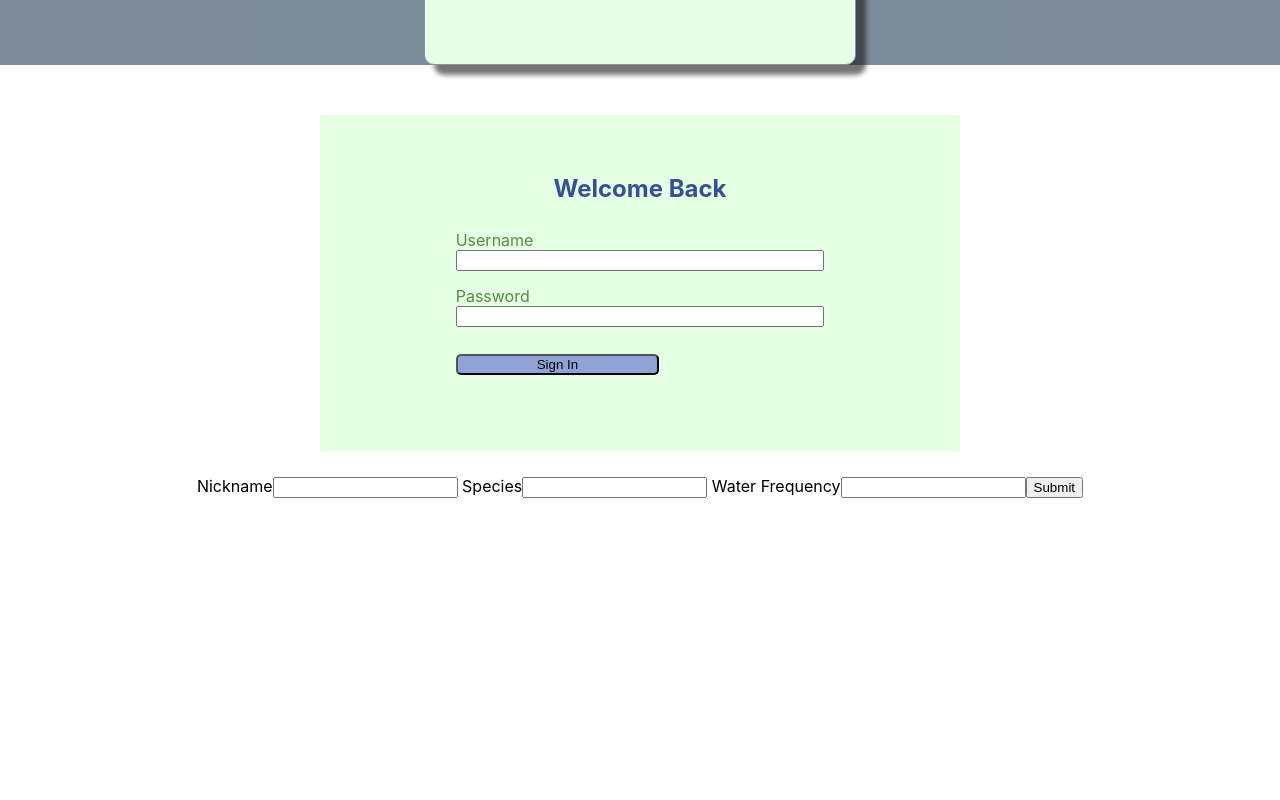
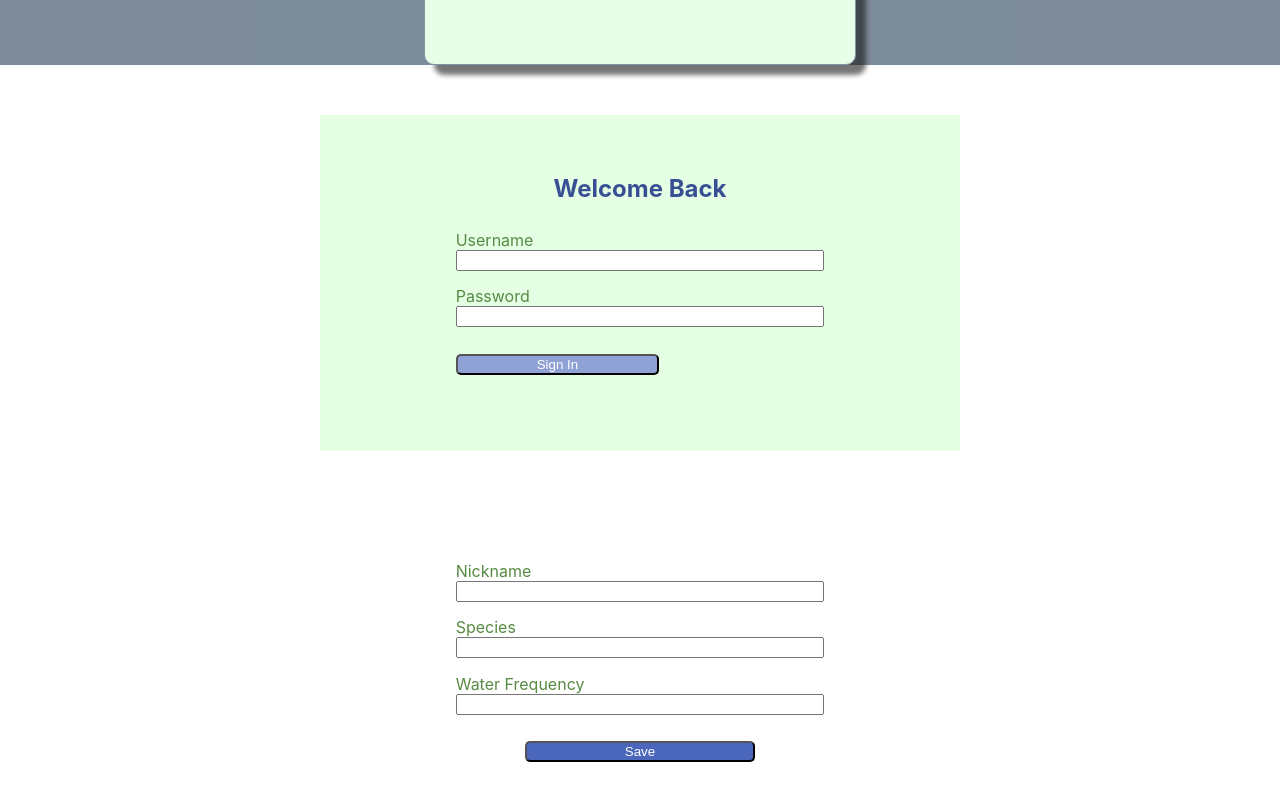
Before and after one commit to WaterMyPlants-TeamPlants/Front-End, a React (Create React App) app: page /editplant in a window 1280 px wide. Shown: the part 645-1445 px from the top of the page. Before the commit the page ends 1159 px from the top, so only its background shows below. Built offline with nearby package versions, Linux system fonts and the light colour scheme.

Commit message:
Finished all the CSS styling for both the Login and Create a Plant forms.

```diff
--- a/src/components/CreatePlantForm.js
+++ b/src/components/CreatePlantForm.js
@@ -1,6 +1,7 @@
 import React, { useState } from 'react';
 import * as yup from 'yup';
 import createPlantSchema from '../validation/CreatePlantFormSchema';
+import styled from 'styled-components';
 
 // Create Plant Form Empty Objects
 const blankCreatePlantForm = {
@@ -60,7 +61,7 @@ function CreatePlantForm(props) {
 
     return (
         <div>
-            <form onSubmit = {uponSubmitCreatePlant} >
+            <StyledPlantForm onSubmit = {uponSubmitCreatePlant} >
                 <label> Nickname
                     <input name = 'nickname'
                      type = 'text'
@@ -81,16 +82,48 @@ function CreatePlantForm(props) {
                      value = {createPlantFormValues.waterfrequency}
                      onChange = {changeCreatePlantValues} />
                 </label>
-                <button>Submit</button>
-            </form>
+                <button>Save</button>
+            </StyledPlantForm>
 
-            <div>
+            <ErrorsDiv>
                 <p>{createPlantErrors.nickname}</p>
                 <p>{createPlantErrors.species}</p>
                 <p>{createPlantErrors.waterfrequency}</p>
-            </div>
+            </ErrorsDiv>
         </div>
     )
 };
 
+// CSS Styles
+
+const StyledPlantForm = styled.form`
+    display: flex;
+    flex-direction: column;
+    margin: 2% 25% 2% 25%;
+    padding: 3% 10% 5% 10%;
+
+    label{
+        margin: 2%;
+        display: flex;
+        flex-direction: column;
+        text-align: left;
+        color: #578a42;
+    }
+
+    button{
+        background-color: #4b67bb;
+        border-radius: 5px;
+        margin: 5% 20% 3% 20%;
+        color: #ffffff;
+    }
+`
+const ErrorsDiv = styled.div`
+    margin: 0 20% 5% 20%;
+
+    p{
+        color: red;
+        font-weight: bolder;
+    }
+`
+
 export default CreatePlantForm;
--- a/src/components/LoginForm.js
+++ b/src/components/LoginForm.js
@@ -77,10 +77,10 @@ function LoginForm(props) {
                 <button>Sign In</button>
             </StyledForm>
 
-            <div className = 'errors-container'>
+            <LoginErrorsDiv className = 'errors-container'>
                 <p>{loginErrors.username}</p>
                 <p>{loginErrors.password}</p>
-            </div>
+            </LoginErrorsDiv>
         </div>
     )
 };
@@ -109,8 +109,18 @@ const StyledForm = styled.form`
         background-color: #90a1d5;
         border-radius: 5px;
         margin: 5% 45% 3% 2%;
+        color: #ffffff;
     }
 
 `
+const LoginErrorsDiv = styled.div`
+    margin: 0 20% 5% 20%;
+
+    p{
+        color: red;
+        font-weight: bolder;
+    }
+`
+
 
 export default LoginForm;
```
Also changed, not shown: 1 other file (tests, documents, lock files or other folders).
